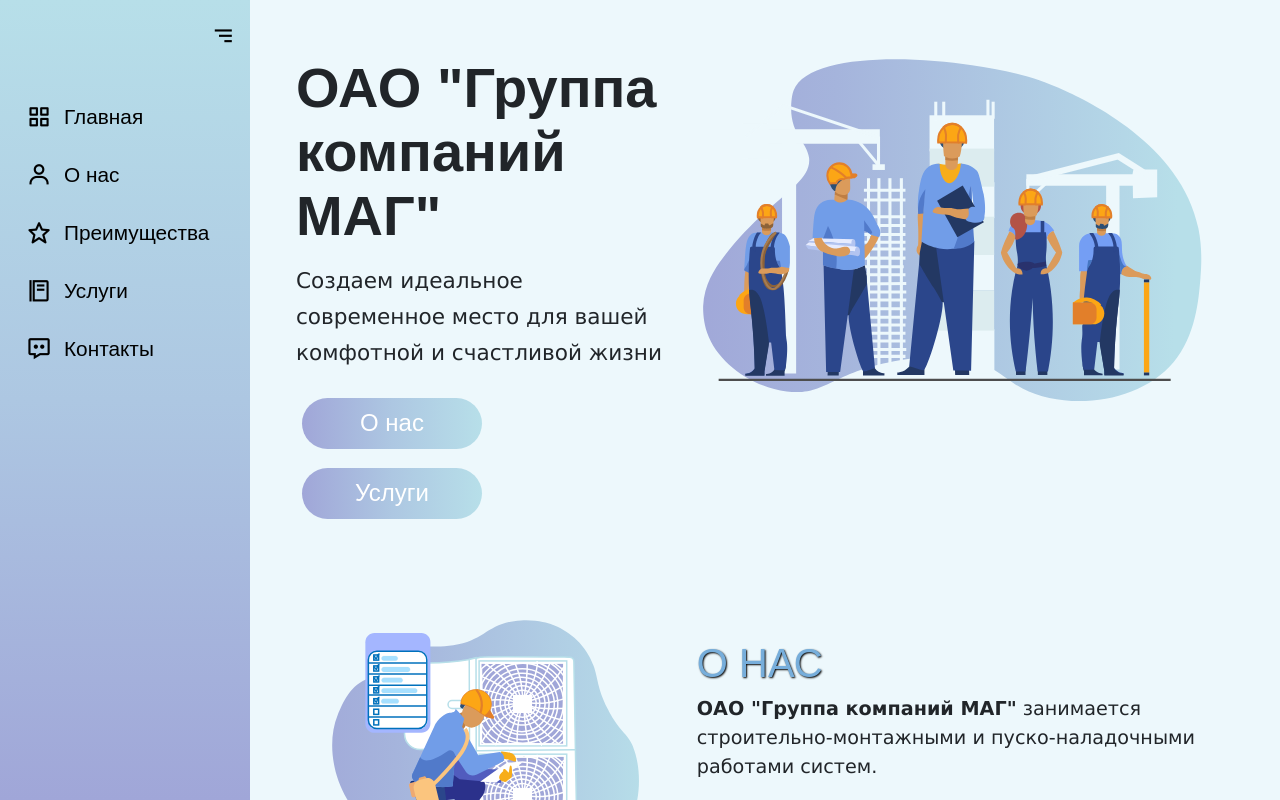
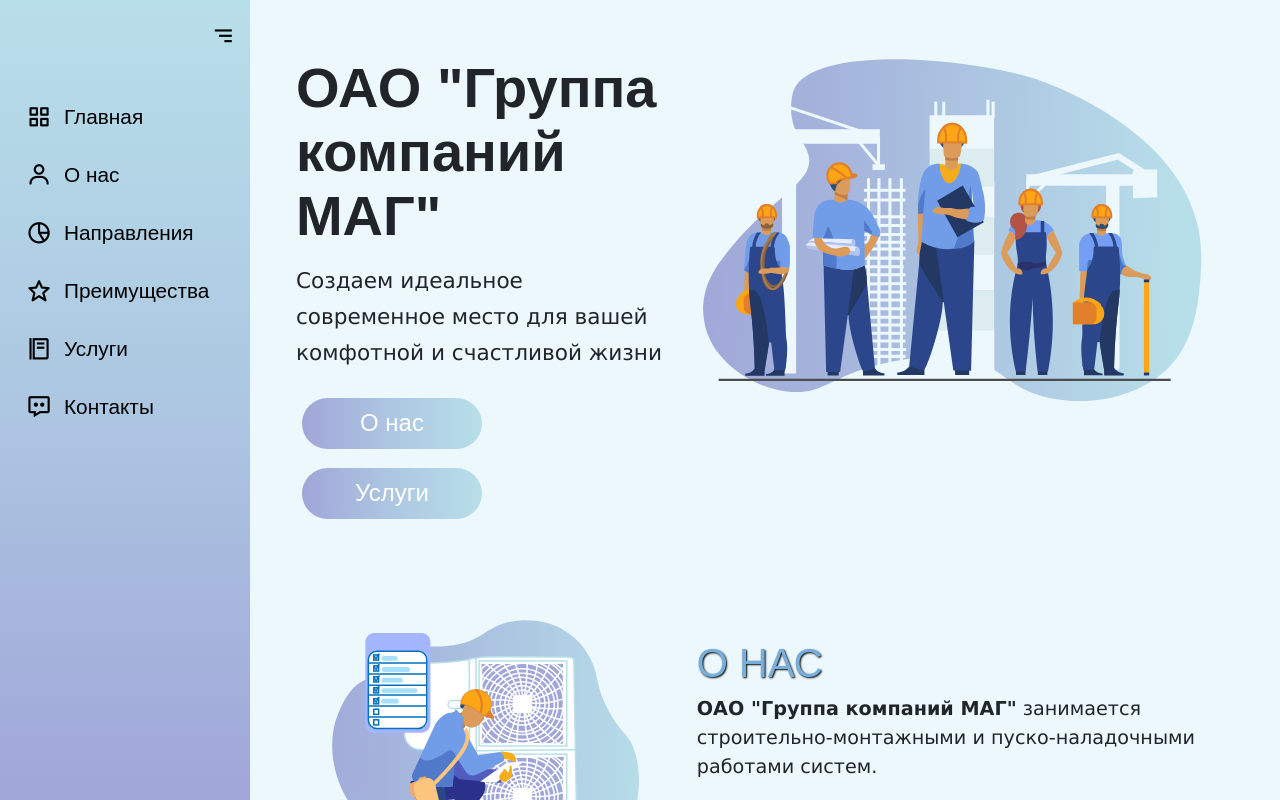
Before and after one commit to AnigalHub/GroupOfCompaniesMAG, a Vue app: page / in a window 1280 px wide. Shown: the top 800 px of the page. Built offline with nearby package versions, Linux system fonts and the light colour scheme; a web font is replaced by a local one.

Commit message:
добавлен новый пункт меню - Направления

```diff
--- a/src/components/SidebarMenu.vue
+++ b/src/components/SidebarMenu.vue
@@ -56,6 +56,11 @@
                         link: '#About',
                         name: 'О нас',
                         icon: 'bx-user',
+                    },
+                    {
+                        link: '#Directions',
+                        name: 'Направления',
+                        icon: 'bx-pie-chart-alt-2',
                     },
                     {
                         link: '#Advantages',
```
